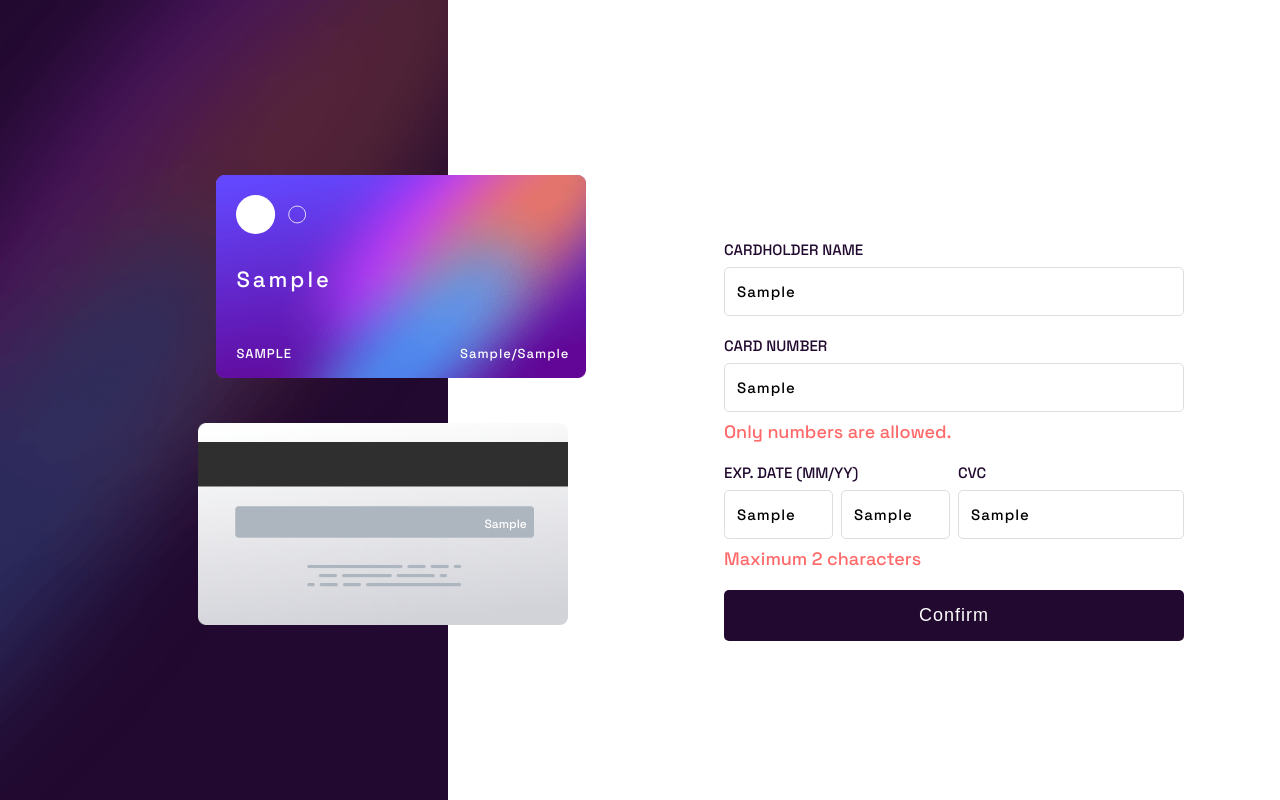
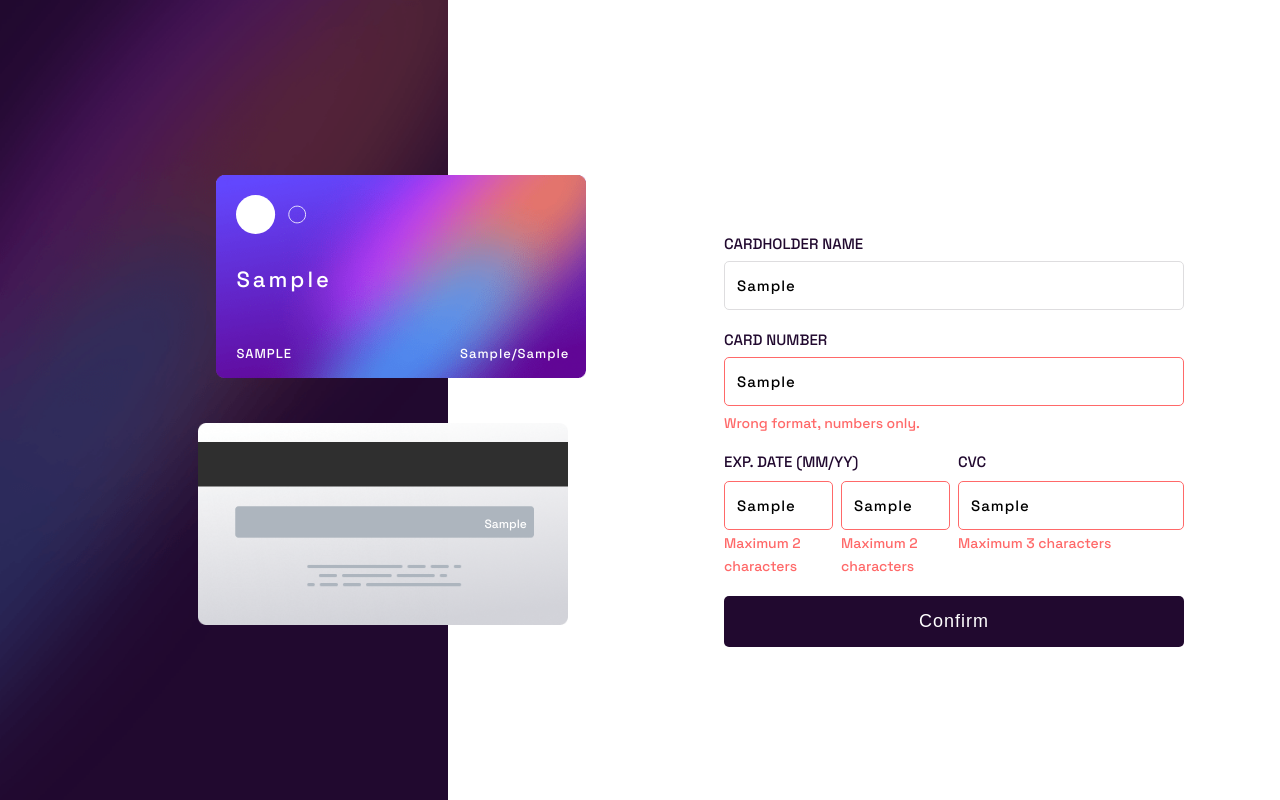
Before and after one commit to christopherqmendivel/card-interactive, an Angular app: page / in a window 1280 px wide. Both pictures are taken after typing "Sample", "Sample", "Sample", "Sample", "Sample" into the empty fields and a click on the button "Confirm". Built offline with nearby package versions, Linux system fonts and the light colour scheme.

Commit message:
Form interactive UP

```diff
--- a/src/app/form/form.component.css
+++ b/src/app/form/form.component.css
@@ -45,9 +45,6 @@ form {
   margin-bottom: 2rem;
 }
 
-.text-danger {
-  color: var(--text-danger);
-}
 
 .container-thank {
   margin-top: 12rem;
@@ -88,16 +85,27 @@ form {
   width: 100%;
 }
 
+
+
 .c-1,
 .c-2 {
   width: 100%;
   display: grid;
-  gap: 0.8rem;
+
+}
+
+.c-1 .lbl, .c-2 .lbl {
+  margin-bottom: 1rem;
+}
+
+.c-1 {
+  display: flex;
+  flex-direction: column;
 }
 
 .c-2 {
-  display: grid;
-  gap: 0.8rem;
+  display: flex;
+  flex-direction: column;
 }
 
 .card-date {
@@ -109,8 +117,26 @@ form {
   width: 100%;
   box-sizing: border-box;
   height: 4.9rem;
+}
 
+
+.c-2 .text-danger {
+  padding-top: .4rem;
 }
+
+
+
+/* ERRORES STYLE */
+.is-invalid {
+  border: 1px solid var(--text-danger);
+}
+
+.text-danger {
+  color: var(--text-danger);
+  font-size: 1.4rem;
+}
+
+
 
 
 /* MEDIA QUERYS */
--- a/src/app/form/form.component.html
+++ b/src/app/form/form.component.html
@@ -10,6 +10,7 @@
         id="nombre"
         formControlName="name"
         class="card-name ipt"
+        [ngClass]="{ 'is-invalid': isValidField('name') }"
         placeholder="e.g. Christopher Quiroz"
         maxlength="25"
       />
@@ -29,6 +30,7 @@
         id="card-number"
         formControlName="number"
         class="card-number ipt"
+        [ngClass]="{ 'is-invalid': isValidField('number') }"
         placeholder="e.g. 1234 5678 9123 0000"
         maxlength="16"
       />
@@ -46,40 +48,57 @@
         }}</label>
 
         <div class="card-date">
+          <div class="ipt-group">
             <input
               type="text"
               id="card-month"
               formControlName="card_month"
               class="card-month ipt"
+              [ngClass]="{ 'is-invalid': isValidField('card_month') }"
               placeholder="MM"
               maxlength="2"
             />
+
+            <span *ngIf="isValidField('card_month')" class="text-danger">
+              {{ getFieldError("card_month") }}
+            </span>
+          </div>
+
+          <div class="ipt-group">
             <input
               type="text"
               id="card-year"
               formControlName="card_year"
               class="card-year ipt"
+              [ngClass]="{ 'is-invalid': isValidField('card_year') }"
               placeholder="YY"
               maxlength="2"
             />
+
+            <span *ngIf="isValidField('card_year')" class="text-danger">
+              {{ getFieldError("card_year") }}
+            </span>
+          </div>
         </div>
       </div>
 
       <div class="c-2">
         <label for="card_cvc" class="lbl">CVC</label>
+        <div class="ipt-group ipt-group-cvc">
           <input
             type="text"
             id="card_cvc"
             formControlName="card_cvc"
             class="card-cvc ipt"
+            [ngClass]="{ 'is-invalid': isValidField('card_cvc') }"
             placeholder="e.g. 123"
             maxlength="3"
           />
         </div>
-
-      <span *ngIf="isValidField('card_month') || isValidField('card_year') || isValidField('card_cvc')" class="text-danger">
-        {{ getFieldError('card_month') }}
+        <span *ngIf="isValidField('card_cvc')" class="text-danger">
+          {{ getFieldError('card_cvc') }}
         </span>
+      </div>
     </div>
 
     <button type="submit" class="btn">Confirm</button>
@@ -95,11 +114,7 @@
   <h2 class="title">{{ "thank you!" | uppercase }}</h2>
   <p class="info">We've added your card details</p>
 
-  <button
-    type="button"
-    class="btn btn-continue"
-    (click)="onContinue()"
-  >
+  <button type="button" class="btn btn-continue" (click)="onContinue()">
     Continue
   </button>
 </div>
--- a/src/app/form/form.component.ts
+++ b/src/app/form/form.component.ts
@@ -79,7 +79,13 @@ export class FormComponent implements OnInit {
       const cardYear = value.card_year || '';
       const cardCvc = value.card_cvc || '';
 
-      this.cardInfoChange.emit({ name, cardNumber, cardMonth, cardYear, cardCvc });
+      this.cardInfoChange.emit({
+        name,
+        cardNumber,
+        cardMonth,
+        cardYear,
+        cardCvc
+      });
     });
   }
 
@@ -107,7 +113,7 @@ export class FormComponent implements OnInit {
     for (const key of Object.keys(errors)) {
       switch (key) {
         case 'required':
-          return 'This field is required';
+          return "Can't be blank";
 
         case 'minlength':
           return `Minimum ${errors['minlength'].requiredLength} characters.`;
@@ -119,9 +125,9 @@ export class FormComponent implements OnInit {
           const requiredPattern = errors['pattern']?.requiredPattern;
 
           if (requiredPattern === '^[0-9]*$') {
-            return 'Only numbers are allowed.';
+            return 'Wrong format, numbers only.';
           } else if (requiredPattern === '^[0-9]{16}$') {
-            return 'The field must be exactly 16 digits.';
+            return 'The field must be exactly 16 digits';
           } else if (requiredPattern === '^[a-zA-ZñÑáéíóúÁÉÍÓÚ ]*$') {
             return 'Only letters allowed.';
           }
```
Lines whose indentation alone changed are shown as unchanged.
